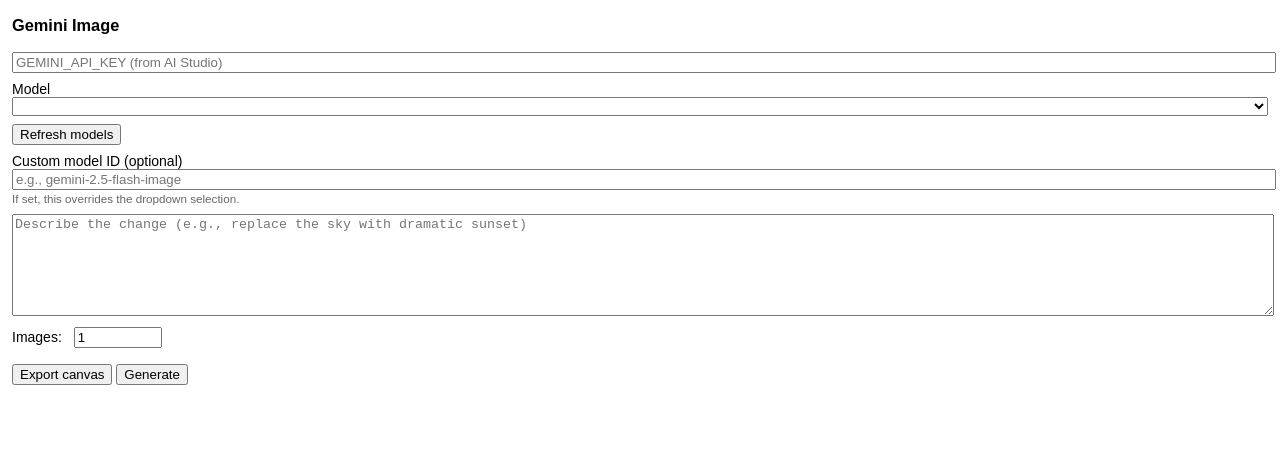
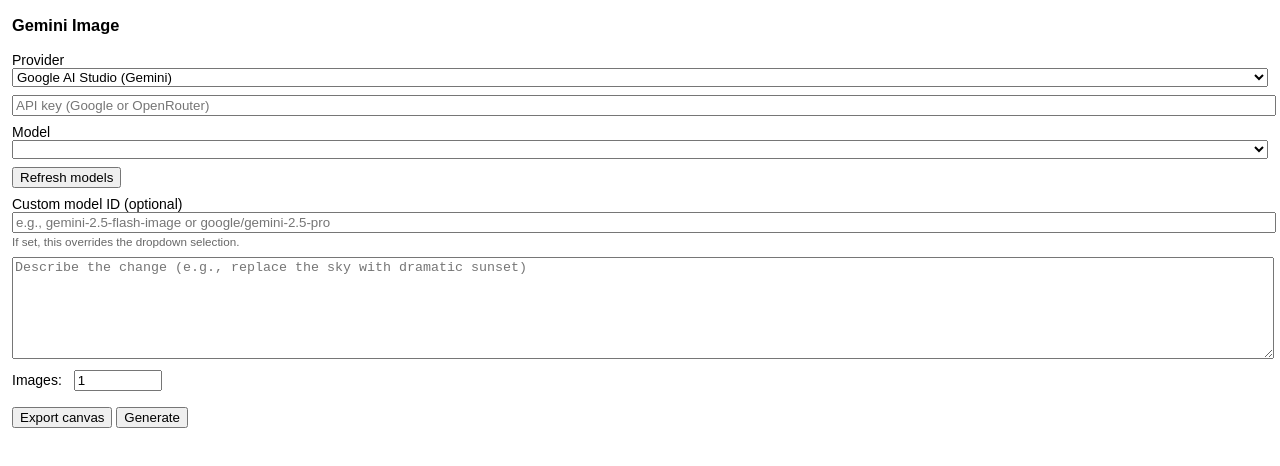
Before and after one commit to AdaAI20/plugin12025, a plain HTML site: page index.html in a window 1280 px wide. Drawn offline with Linux system fonts and the light colour scheme.

Commit message:
Update index.html

```diff
--- a/index.html
+++ b/index.html
@@ -19,7 +19,15 @@
     <h3>Gemini Image</h3>
 
     <div class="row">
-      <input id="apiKey" type="password" placeholder="GEMINI_API_KEY (from AI Studio)" />
+      <label for="provider">Provider</label>
+      <select id="provider">
+        <option value="google">Google AI Studio (Gemini)</option>
+        <option value="openrouter">OpenRouter (OpenAI‑compatible)</option>
+      </select>
+    </div>
+
+    <div class="row">
+      <input id="apiKey" type="password" placeholder="API key (Google or OpenRouter)" />
     </div>
 
     <div class="row">
@@ -30,7 +38,7 @@
 
     <div class="row">
       <label for="customModel">Custom model ID (optional)</label>
-      <input id="customModel" type="text" placeholder="e.g., gemini-2.5-flash-image" />
+      <input id="customModel" type="text" placeholder="e.g., gemini-2.5-flash-image or google/gemini-2.5-pro" />
       <small>If set, this overrides the dropdown selection.</small>
     </div>
 
```
